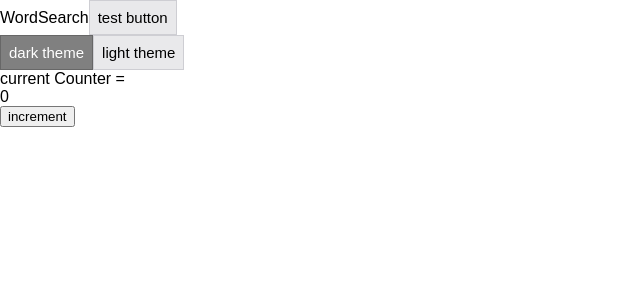
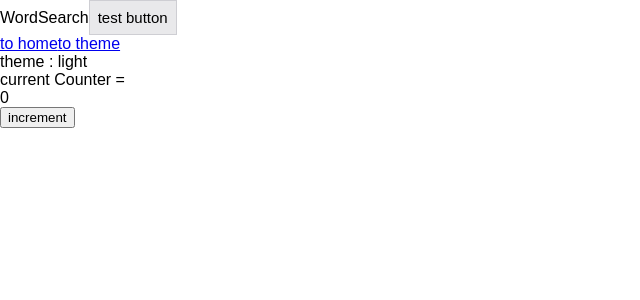
Before and after one commit to Epikem/vocabo, a React app in the folder ui/: page / in a window 1280 px wide. Shown: the top 300 px of the page, without its empty margins (0-640 px from the left). Built offline with nearby package versions, Linux system fonts and the light colour scheme.

Commit message:
apply redux to App - add link for test

```diff
--- a/ui/src/App.tsx
+++ b/ui/src/App.tsx
@@ -1,44 +1,27 @@
 import * as React from 'react';
-import { BrowserRouter, Route, Switch } from 'react-router-dom';
+import { connect } from 'react-redux';
+import { BrowserRouter, Link, Route, Switch } from 'react-router-dom';
 import { ThemeSelection, WordSearch } from './containers';
 import Counter from './containers/Counter';
 import { Button } from './presentational';
-import { darkTheme, lightTheme, ThemeProvider } from './theme';
+import { ThemeProvider } from './theme';
 
-class App extends React.Component<{}> {
-  public state = {
-    theme: lightTheme,
-  }
-
-  private methods = {
-    changeTheme: (targetTheme:any) => {
-      return () => {
-        let theme = {};
-        if(targetTheme === 'dark') {
-          theme = darkTheme;
-        }
-        else { theme = lightTheme; }
-        this.setState({theme});
-      }
-    }
-  }
+class App extends React.Component<any> {
 
   public render() {
+    const { currentTheme } = this.props;
     return (
-      <ThemeProvider theme={this.state.theme}>
+      <ThemeProvider theme={currentTheme}>
         <BrowserRouter>
           <div>
             <Switch>
               <Route exact={true} path={'/'} component={WordSearch}/>
               <Route path={'/theme'} component={ThemeSelection}/>
             </Switch>
-            <ThemeProvider theme={darkTheme}>
-              <Button onClick={this.methods.changeTheme('dark')}>dark theme</Button>
-            </ThemeProvider>
-            <ThemeProvider theme={lightTheme}>
-              <Button onClick={this.methods.changeTheme('light')}>light theme</Button>
-            </ThemeProvider>
-            <Counter label='dsd'></Counter>
+            <Link to={'/'}>to home</Link>
+            <Link to={'/theme'}>to theme</Link>
+            <div>theme : {currentTheme.name}</div>
+            <Counter label='dsd' />
           </div>
         </BrowserRouter>
       </ThemeProvider>
@@ -48,5 +31,12 @@ class App extends React.Component<{}> {
 
 }
 
+// const mapStateToProps = (state: any) => ({
+//   currentTheme: state.theme.currentTheme
+// })
 
-export default App;
+const mapStateToProps = (state: any) => ({
+  currentTheme: state.theme.currentTheme
+});
+
+export default connect(mapStateToProps)(App);
```
